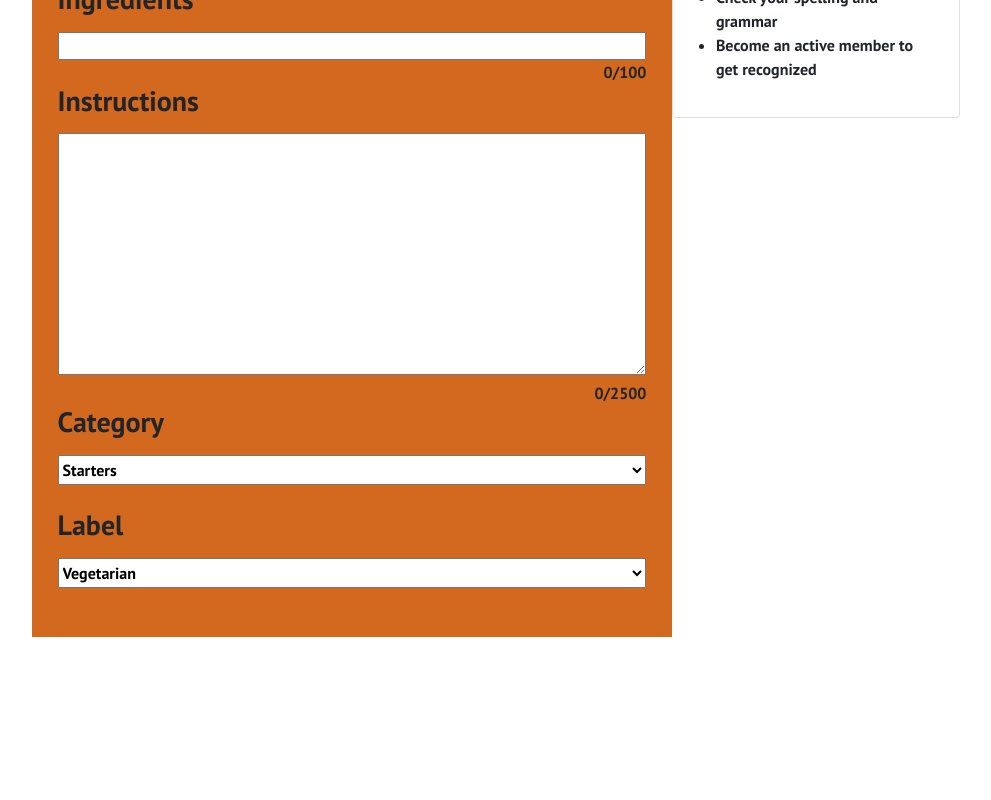
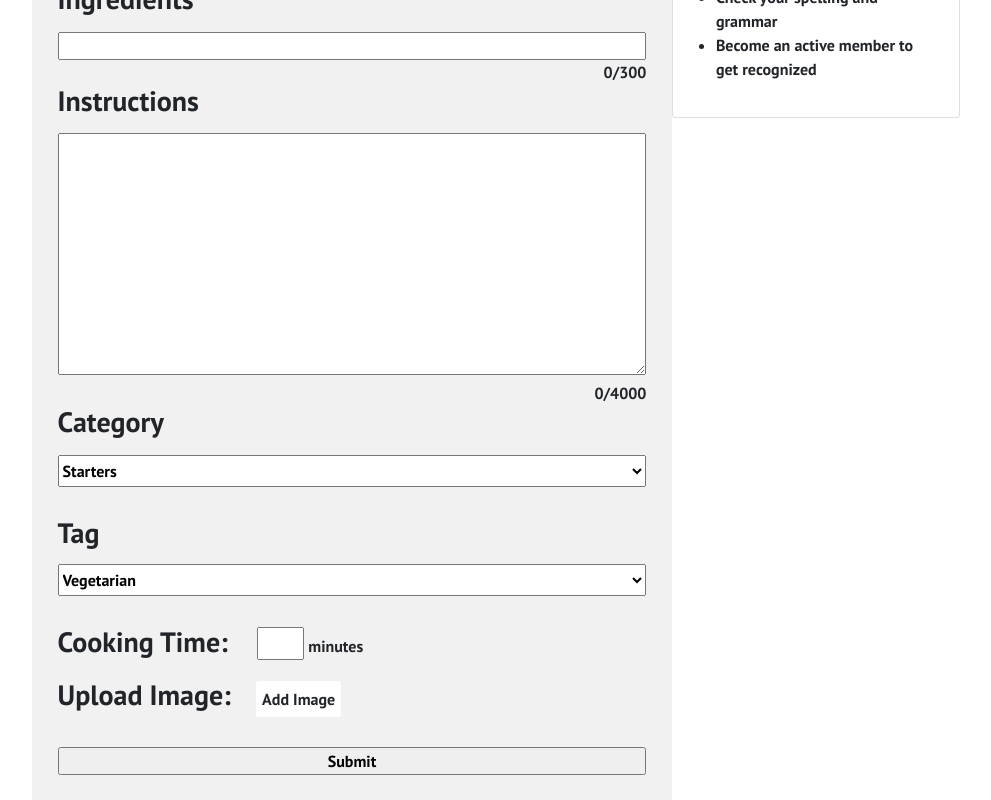
Before and after one commit to AdarshGaur/Foodex, a React (Create React App) app in the folder frontend/react-part/: page /add-recipe in a window 1280 px wide. Shown: the part 281-1081 px from the top of the page, without its empty margins (144-1135 px from the left). Before the commit the page ends 918 px from the top, so only its background shows below. Built offline with nearby package versions, Linux system fonts and the light colour scheme.

Commit message:
completed recipe post page

```diff
--- a/frontend/react-part/src/components/Auth/Signform.module.css
+++ b/frontend/react-part/src/components/Auth/Signform.module.css
@@ -9,9 +9,9 @@ input[type=text], input[type=email] , input[type=number] , input[type=password]
     border-radius: 20px;
 } */
 
-input[type=text]:focus , input[type=email]:focus , input[type=number]:focus , input[type=password]:focus{
+/* input[type=text]:focus , input[type=email]:focus , input[type=number]:focus , input[type=password]:focus{
     border: 2px solid black;
-}
+} */
 
 .fields{
     margin-bottom: 18px;;
@@ -65,7 +65,7 @@ input[type=text]:focus , input[type=email]:focus , input[type=number]:focus , in
     margin: 20px;
 }
 
-input[type=submit] {
+/* input[type=submit] {
     background-color: #8842d5;
     font-size: 15px;
     border: none;
@@ -82,7 +82,7 @@ input[type=submit] {
 input[type=submit]:focus{
     outline: none;
     border: 2px solid yellow;
-}
+} */
 
 @media (max-width: 350px) {
     .signup{
--- a/frontend/react-part/src/components/Blogposts/AddRecipe/AddRecipe.js
+++ b/frontend/react-part/src/components/Blogposts/AddRecipe/AddRecipe.js
@@ -11,11 +11,11 @@ class AddRecipe extends Component {
     title:"",
     titleLimit:50,
     ingredients:"",
-    ingredientsLimit: 100,
+    ingredientsLimit: 300,
     instructions:"",
-    instructionsLimit:2500,
+    instructionsLimit:4000,
     category:"starters",
-    label:"veg"
+    tag:"veg"
   }
 
     handlechangeall = (event) =>{
@@ -55,12 +55,24 @@ class AddRecipe extends Component {
             <option value="drink">Drinks and Smoothies</option>
             </select>
 
-            <label><h3>Label</h3></label>
-            <select name='label' className={classes.ddlist} onChange={this.handlechangeall}>
+            <label className={classes.labels}><h3>Tag</h3></label>
+            <select name='tag' className={classes.ddlist} onChange={this.handlechangeall}>
             <option value="veg">Vegetarian</option>
             <option value="nonveg">Non-Vegetarian</option>
             </select>
 
+            <label className={classes.labels}><h3>Cooking Time:</h3></label>
+            <input type="number" className={classes.cooktime} name = 'ingredients'  placeholder={this.state.ingredients} onChange = {this.handlechangeall} /> minutes
+
+   <br />
+
+            <label className={classes.labels}><h3>Upload Image:</h3></label>
+            {/* <div className={classes.imgcontainer}> */}
+            <input className={classes.hidden} id="postimage" type="file" name="img" accept="image/*" />
+            <label className={classes.imgbtn} for="postimage">Add Image</label>
+            {/* </div> */}
+
+            <input className={classes.area} type="submit" value="Submit" />
 
         </form>
 
--- a/frontend/react-part/src/components/Blogposts/AddRecipe/AddRecipe.module.css
+++ b/frontend/react-part/src/components/Blogposts/AddRecipe/AddRecipe.module.css
@@ -1,5 +1,5 @@
 .addrecipe{
-    background-color: chocolate;
+    background-color: #f1f1f1;
     width: 50%;
     /* height:100vh; */
     padding: 0 2%;
@@ -23,7 +23,39 @@
 .ddlist{
     width: 100%;
     margin-bottom: 4%;
-    height: 30px;
+    height: 32px;
+}
+
+.cooktime{
+    width: 8%;
+    /* height: 30px; */
+    /* padding-bottom: -8px; */
+    padding-top: 5px;
+    margin-left: 5%;
+}
+
+
+.imgbtn{
+    background-color: white;
+    padding: 6px;
+    border-radius: 5%;
+    margin-left: 4.3%;
+    margin-bottom: 5%;
+}
+
+.hidden{
+    display: none;
+}
+
+input::-webkit-outer-spin-button,
+input::-webkit-inner-spin-button {
+  -webkit-appearance: none;
+  margin: 0;
+}
+
+/* Firefox */
+input[type=number] {
+  -moz-appearance: textfield;
 }
 
 .bulletpoints{
@@ -36,11 +68,11 @@
 }
 
 .limit{
-    /* background-color: cornflowerblue; */
     text-align: right;
     margin-bottom: 0;
 
 }
+
 
 
 @media(max-width: 750px){
```
Also changed, not shown: 1 other file (tests, documents, lock files or other folders).
